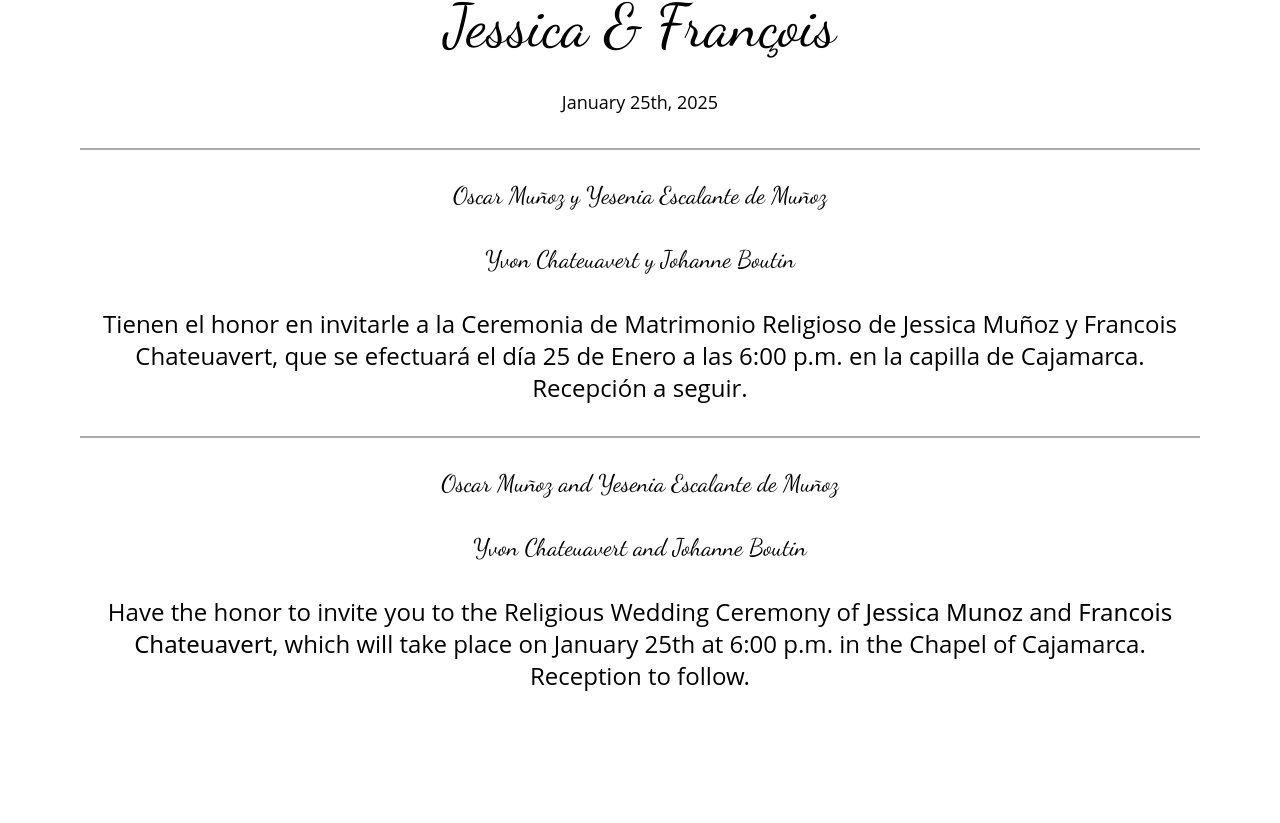
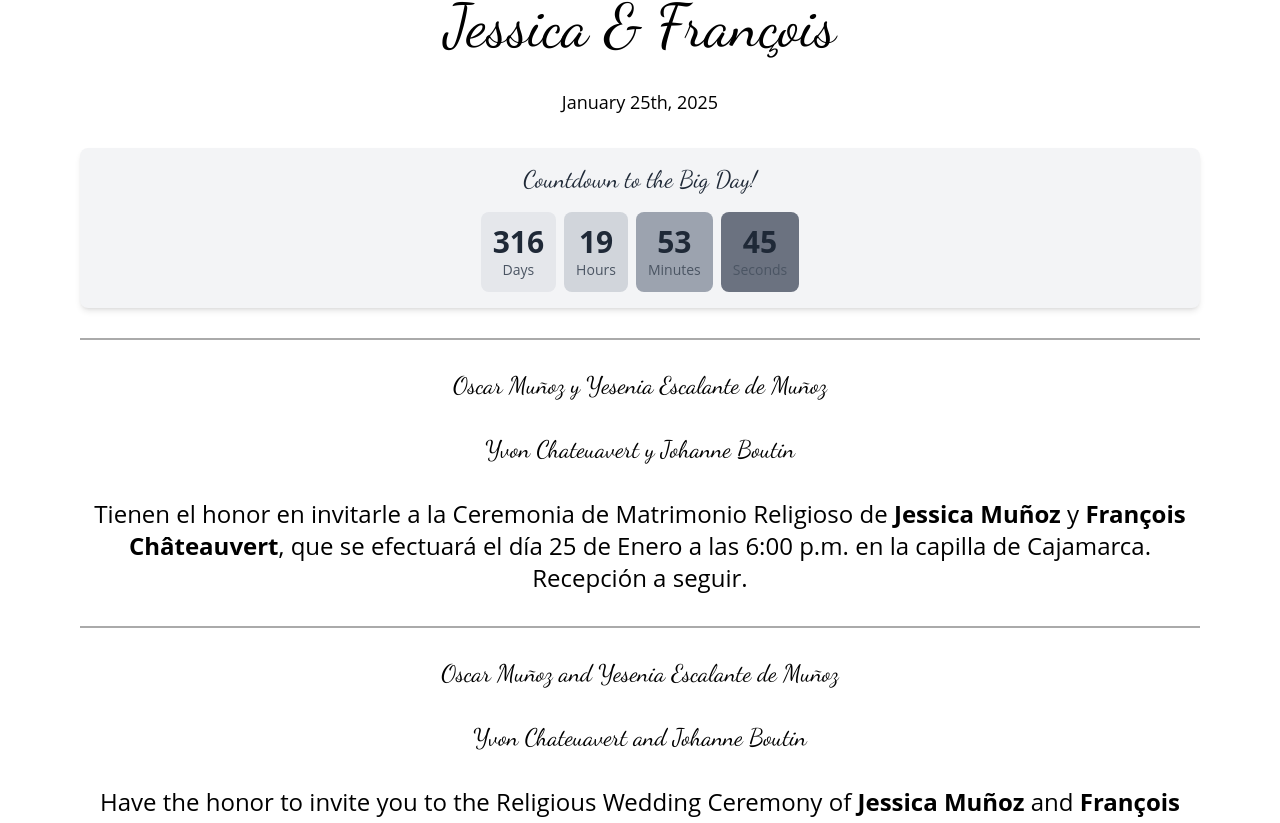
Before and after one commit to Denomz144/Jessica-Francois-Wedding, a React (Vite) app in the folder wedding-website/: page / in a window 1280 px wide. Shown: the part 1112-1935 px from the top of the page. Built offline with nearby package versions, Linux system fonts and the light colour scheme.

Commit message:
added a countdown

```diff
--- /dev/null
+++ b/wedding-website/src/components/CountdownTimer.tsx
@@ -0,0 +1,57 @@
+// src/components/CountdownTimer.tsx
+import React, { useState, useEffect } from 'react';
+
+const CountdownTimer: React.FC = () => {
+  const calculateTimeLeft = () => {
+    const eventDate = new Date('2025-01-25T20:00:00'); // Fecha y hora del evento
+    const now = new Date();
+    const difference = eventDate.getTime() - now.getTime();
+    let timeLeft = { days: 0, hours: 0, minutes: 0, seconds: 0 };
+
+    if (difference > 0) {
+      timeLeft = {
+        days: Math.floor(difference / (1000 * 60 * 60 * 24)),
+        hours: Math.floor((difference % (1000 * 60 * 60 * 24)) / (1000 * 60 * 60)),
+        minutes: Math.floor((difference % (1000 * 60 * 60)) / (1000 * 60)),
+        seconds: Math.floor((difference % (1000 * 60)) / 1000),
+      };
+    }
+    return timeLeft;
+  };
+
+  const [timeLeft, setTimeLeft] = useState(calculateTimeLeft);
+
+  useEffect(() => {
+    const timer = setInterval(() => {
+      setTimeLeft(calculateTimeLeft());
+    }, 1000);
+
+    return () => clearInterval(timer);
+  }, []);
+
+  return (
+    <div className="text-center p-4 bg-gray-100 rounded-lg shadow-md">
+      <h2 className="text-2xl font-dancing mb-4 text-gray-800">Countdown to the Big Day!</h2>
+      <div className="flex justify-center space-x-2">
+        <div className="bg-gray-200 p-3 rounded-lg">
+          <span className="text-3xl font-bold text-gray-800">{timeLeft.days}</span>
+          <p className="text-sm text-gray-600">Days</p>
+        </div>
+        <div className="bg-gray-300 p-3 rounded-lg">
+          <span className="text-3xl font-bold text-gray-800">{timeLeft.hours}</span>
+          <p className="text-sm text-gray-600">Hours</p>
+        </div>
+        <div className="bg-gray-400 p-3 rounded-lg">
+          <span className="text-3xl font-bold text-gray-800">{timeLeft.minutes}</span>
+          <p className="text-sm text-gray-600">Minutes</p>
+        </div>
+        <div className="bg-gray-500 p-3 rounded-lg">
+          <span className="text-3xl font-bold text-gray-800">{timeLeft.seconds}</span>
+          <p className="text-sm text-gray-600">Seconds</p>
+        </div>
+      </div>
+    </div>
+  );
+};
+
+export default CountdownTimer;
--- a/wedding-website/src/components/HeroSection.tsx
+++ b/wedding-website/src/components/HeroSection.tsx
@@ -1,6 +1,7 @@
 import React, { useEffect } from "react";
 import heroVideo from "../video/PXL_20230901_175328089.mp4";
 import { useNavigate } from "react-router-dom";
+import CountdownTimer from "./CountdownTimer";
 
 const HeroSection: React.FC = () => {
   const navigate = useNavigate();
@@ -77,6 +78,7 @@ const HeroSection: React.FC = () => {
         <p className="text-lg lg:text-1xl mt-2 lg:mt-4 mb-4 lg:mb-8">
           January 25th, 2025
         </p>
+        <CountdownTimer />
         <hr style={{ border: "0.5px solid #aaa", margin: "30px 0" }} />
         <p className="font-dancing text-xl lg:text-2xl mt-2 lg:mt-4 mb-4 lg:mb-8">
           Oscar Muñoz y Yesenia Escalante de Muñoz
@@ -86,23 +88,23 @@ const HeroSection: React.FC = () => {
         </p>
         <p className="text-lg lg:text-2xl mt-2 lg:mt-4 mb-4 lg:mb-8">
           Tienen el honor en invitarle a la Ceremonia de Matrimonio Religioso de
-          Jessica Muñoz y Francois Chateuavert, que se efectuará el día 25 de
+          <span style={{fontWeight: "bold" }} className="font-sans"> Jessica Muñoz </span> y <span style={{fontWeight: "bold" }} className="font-sans"> François Châteauvert</span>, que se efectuará el día 25 de
           Enero a las 6:00 p.m. en la capilla de Cajamarca. Recepción a seguir.
         </p>
         <div style={{ margin: "30px 0" }}></div>
         <hr style={{ border: "0.5px solid #aaa", margin: "30px 0" }} />
         <div style={{ margin: "30px 0" }}></div>
-        <p className="font-dancing text-lg lg:text-2xl mt-2 lg:mt-4 mb-4 lg:mb-8">
+        <p className="font-dancing text-xl lg:text-2xl mt-2 lg:mt-4 mb-4 lg:mb-8">
           Oscar Muñoz and Yesenia Escalante de Muñoz
         </p>
-        <p className="font-dancing text-lg lg:text-2xl mt-2 lg:mt-4 mb-4 lg:mb-8">
+        <p className="font-dancing text-xl lg:text-2xl mt-2 lg:mt-4 mb-4 lg:mb-8">
           Yvon Chateuavert and Johanne Boutin
         </p>
         <p className="text-lg lg:text-2xl mt-2 lg:mt-4 mb-4 lg:mb-8">
           Have the honor to invite you to the Religious Wedding Ceremony of
-          <span className="font-sans"> Jessica Munoz </span>
+          <span style={{fontWeight: "bold" }} className="font-sans"> Jessica Muñoz </span>
           and
-          <span className="font-sans"> Francois Chateuavert</span>, which will
+          <span style={{fontWeight: "bold" }} className="font-sans"> François Châteauvert</span>, which will
           take place on January 25th at 6:00 p.m. in the Chapel of Cajamarca.
           Reception to follow.
         </p>
```
